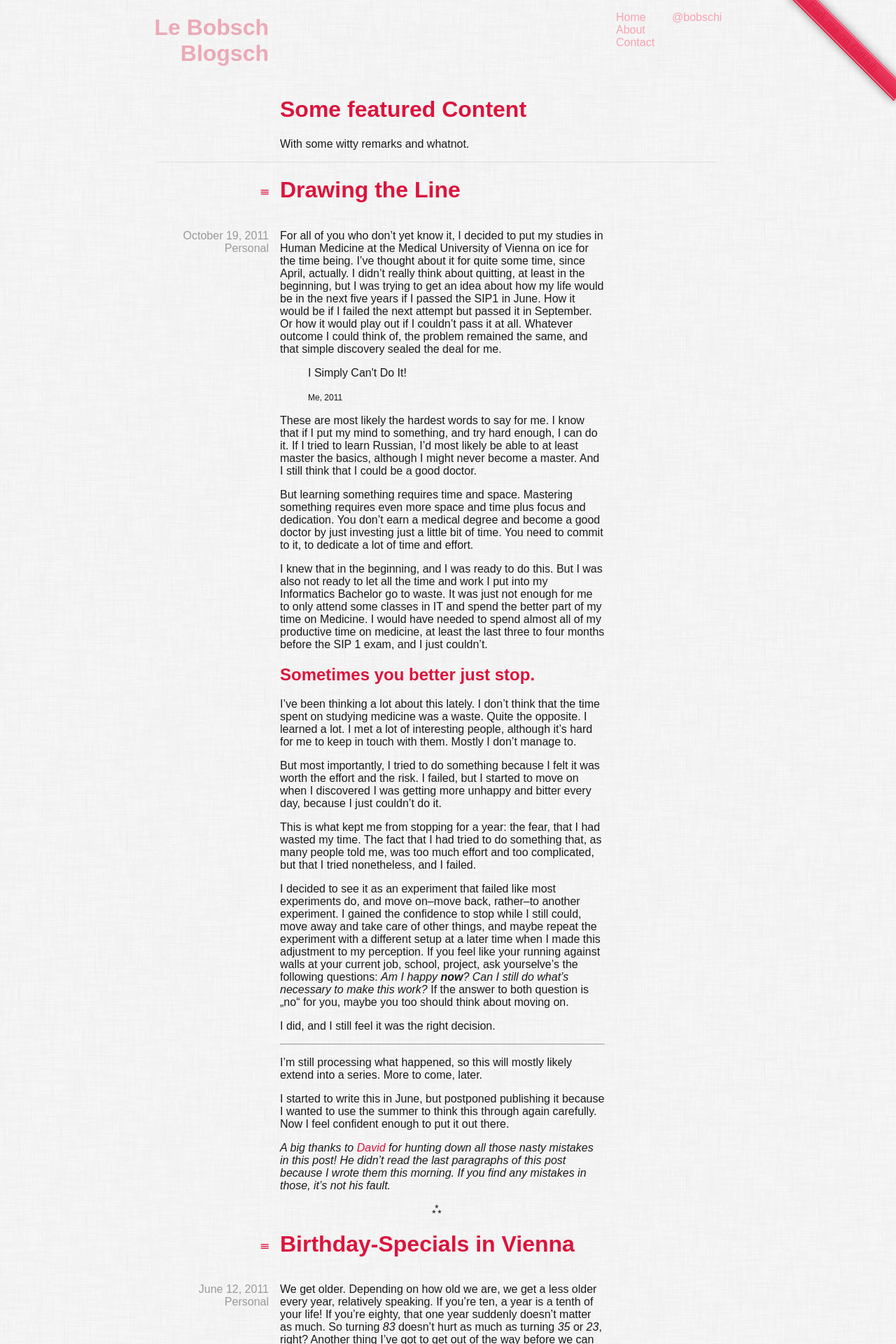
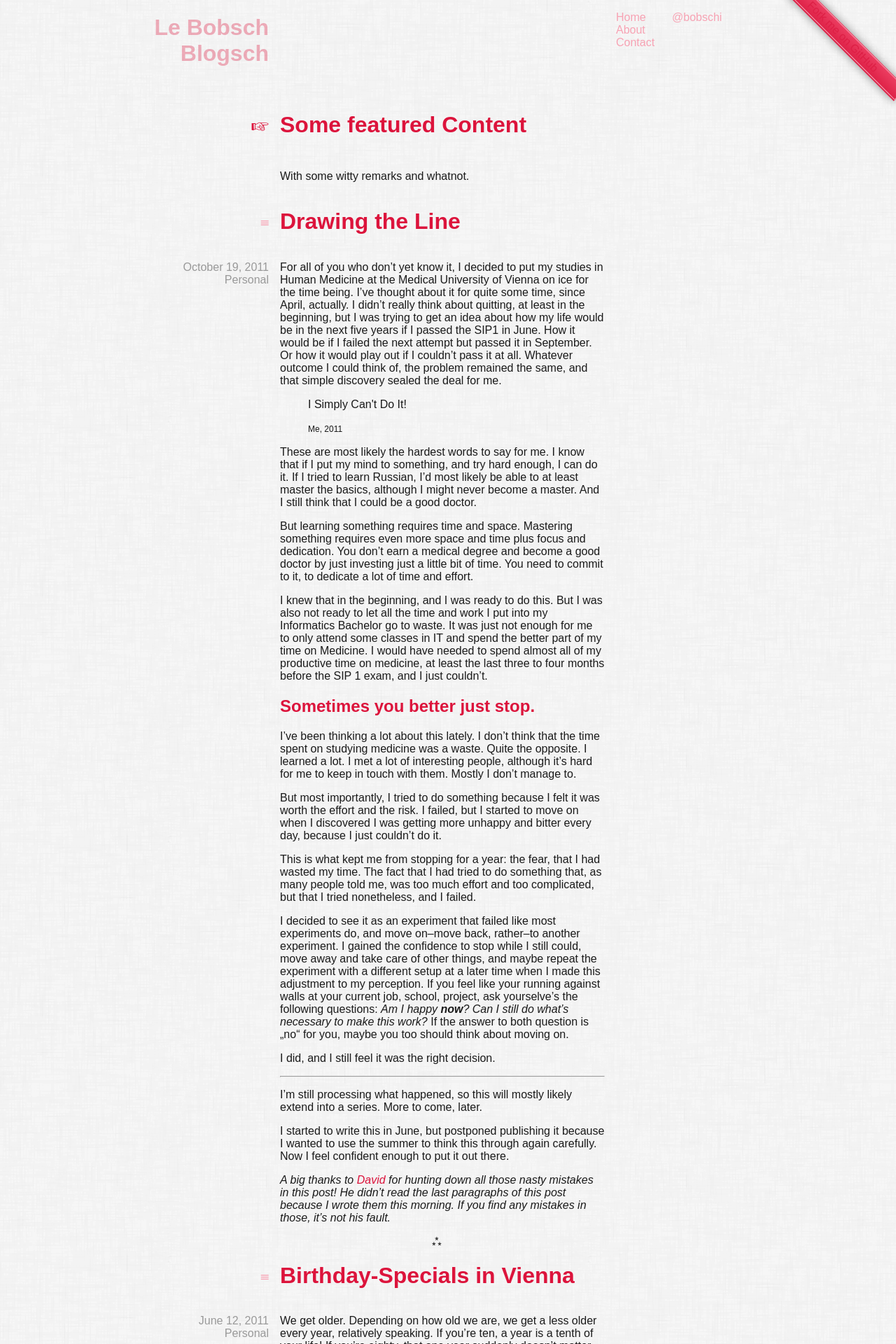
Before and after one commit to bobschi/lebobs.ch, a Jekyll site: the page built from index.html, in a window 1280 px wide. Shown: the top 1920 px of the page at 70% size. Built offline with Jekyll 4.4.1, drawn with Linux system fonts in a browser that asks for light colours; Markdown is read by kramdown in place of the engine named in the settings; the list of posts is cut into pages by our own code.

Commit message:
beginning to polish the new design

```diff
--- a/_layouts/index.html
+++ b/_layouts/index.html
@@ -1,14 +1,23 @@
 ---
 layout: default
 ---
-<div class="span10 offset1">
-{% if content %}
+<div class="span12">
+{% if page.featured %}
 <article id="featured">
-<div class="span6 offset2">
+  <header>
+    <div class="row">
+      <hgroup>
+        <h1>{{ page.featured }}</h1>
+      </hgroup>
+      <div class="decoration pull7">
+        <p class="flourish huge">&#9758;</p>
+      </div>
+    </div>
+  </header>
+<section>
 {{ content | markdownify }}
-</div>
+</section>
 </article>
-<div class="clearfix"></div>
 {% endif %}
 
 {% for post in paginator.posts %}
@@ -18,8 +27,8 @@ layout: default
       <hgroup>
         <h1>{{ post.title | escape }}</h1>
       </hgroup>
-      <div class="permalink pull7">
-        <a class="flourish" href="{{ post.url }}">&#9776;</a>
+      <div class="decoration pull7 mute">
+        <p><a class="flourish" href="{{ post.url }}">&#9776;</a></p>
       </div>
     </div>
   </header>
--- a/css/bobschi.css
+++ b/css/bobschi.css
@@ -608,34 +608,37 @@ header[role="banner"] hgroup {
 header[role="banner"] nav ul {
   padding-left: 0;
 }
-div[role="main"] article[id*="post"] .permalink {
-  margin-top: 2.0999999999999996em;
+div[role="main"] article#featured .decoration {
+  margin-top: -1.5em;
+}
+div[role="main"] article#featured .decoration .flourish {
+  font-size: 2em;
+  line-height: 1;
+}
+div[role="main"] article .decoration {
   text-align: right;
 }
-div[role="main"] article[id*="post"] aside {
+div[role="main"] article aside {
   text-align: right;
 }
-div[role="main"] article[id*="post"] aside ul {
+div[role="main"] article aside ul {
   list-style: none;
   padding-left: 0;
 }
-div[role="main"] article[id*="post"] aside ul ul {
+div[role="main"] article aside ul ul {
   list-style: none;
   padding-left: 0;
   height: 24;
 }
-div[role="main"] article[id*="post"] aside ul ul,
-div[role="main"] article[id*="post"] aside ul ul li {
+div[role="main"] article aside ul ul,
+div[role="main"] article aside ul ul li {
   display: inline;
 }
-div[role="main"] article[id*="post"] aside ul ul li:after {
+div[role="main"] article aside ul ul li:after {
   content: ",";
 }
-div[role="main"] article[id*="post"] aside ul ul li:last-child:after {
+div[role="main"] article aside ul ul li:last-child:after {
   content: "";
-}
-div[role="main"] aside#pagination {
-  text-align: center;
 }
 div[role="main"] aside#pagination ul {
   list-style: none;
@@ -874,6 +877,9 @@ div[role="main"]:after,
 footer[role="contentinfo"]:after {
   clear: both;
 }
+header[role="banner"] {
+  margin-bottom: 1.375em;
+}
 header[role="banner"] hgroup {
   float: left;
   margin-left: 1em;
@@ -907,66 +913,66 @@ div[role="main"]:after {
 div[role="main"]:after {
   clear: both;
 }
-div[role="main"] #featured,
 div[role="main"] .asterisk,
 div[role="main"] #pagination {
   margin-left: -1em;
   *zoom: 1;
 }
-div[role="main"] #featured:before,
 div[role="main"] .asterisk:before,
 div[role="main"] #pagination:before,
-div[role="main"] #featured:after,
 div[role="main"] .asterisk:after,
 div[role="main"] #pagination:after {
   display: table;
   content: "";
 }
-div[role="main"] #featured:after,
 div[role="main"] .asterisk:after,
 div[role="main"] #pagination:after {
   clear: both;
 }
-div[role="main"] article[id*="post"] {
+div[role="main"] article {
   margin-left: -1em;
   *zoom: 1;
 }
-div[role="main"] article[id*="post"]:before,
-div[role="main"] article[id*="post"]:after {
+div[role="main"] article:before,
+div[role="main"] article:after {
   display: table;
   content: "";
 }
-div[role="main"] article[id*="post"]:after {
+div[role="main"] article:after {
   clear: both;
 }
-div[role="main"] article[id*="post"] header {
+div[role="main"] article header {
   float: left;
   margin-left: 1em;
   width: 39em;
-  margin-left: 6em;
+  margin-left: 11em;
 }
-div[role="main"] article[id*="post"] section,
-div[role="main"] article[id*="post"] footer {
+div[role="main"] article section,
+div[role="main"] article footer {
   float: left;
   margin-left: 1em;
   width: 29em;
-  margin-left: 11em;
+  margin-left: 16em;
 }
-div[role="main"] article[id*="post"] aside {
+div[role="main"] article aside {
   float: left;
   margin-left: 1em;
   width: 9em;
 }
-div[role="main"] article[id*="post"] header hgroup {
+div[role="main"] article header hgroup {
   float: left;
   margin-left: 1em;
   width: 29em;
   margin-left: 6em;
 }
-div[role="main"] article[id*="post"] header .permlink {
+div[role="main"] article header .decoration {
+  padding-top: 1em;
   float: left;
   margin-left: 1em;
   width: 4em;
+}
+footer[role="contentinfo"] {
+  margin-top: 1.375em;
 }
 footer[role="contentinfo"] #license,
 footer[role="contentinfo"] #feed,
@@ -1024,19 +1030,6 @@ a:link:hover {
 .mute h6 {
   color: #f7a2b3;
 }
-#pagination a,
-#pagination a:link {
-  color: #f7a2b3;
-}
-#pagination a:hover {
-  color: #fbd1d9;
-}
-#pagination ul.active a {
-  border-bottom: 2px solid #f7a2b3;
-}
-#pagination ul.active a:hover {
-  border-bottom: 2px solid #fbd1d9;
-}
 header nav,
 footer,
 aside {
@@ -1075,6 +1068,12 @@ footer h6,
 aside h6 {
   color: #f7a2b3;
 }
+header[role="banner"] {
+  border-color: rgba(255, 255, 255, 0.5);
+  border-style: solid;
+  border-width: 0;
+  border-bottom: 0.125em;
+}
 header[role="banner"] hgroup h1,
 header[role="banner"] hgroup h2 {
   color: rgba(220, 20, 60, 0.333333334);
@@ -1083,11 +1082,27 @@ header[role="banner"] hgroup a,
 header[role="banner"] hgroup a:link {
   color: rgba(220, 20, 60, 0.333333334);
 }
-#featured {
-  border-bottom: 1px solid rgba(153, 153, 153, 0.25);
+div[role="main"] header .decoration {
+  color: #dc143c;
+}
+div[role="main"] aside#pagination a,
+div[role="main"] aside#pagination a:link {
+  color: #f7a2b3;
+}
+div[role="main"] aside#pagination a:hover {
+  color: #fbd1d9;
+}
+div[role="main"] aside#pagination ul.active a {
+  border-bottom: 2px solid #f7a2b3;
+}
+div[role="main"] aside#pagination ul.active a:hover {
+  border-bottom: 2px solid #fbd1d9;
 }
 footer[role="contentinfo"] {
-  border-top: 1px solid rgba(153, 153, 153, 0.25);
+  border-color: rgba(255, 255, 255, 0.5);
+  border-style: solid;
+  border-width: 0;
+  border-bottom: 0.125em;
 }
 .debug {
   background: rgba(220, 20, 60, 0.25);
--- a/index.html
+++ b/index.html
@@ -1,8 +1,7 @@
 ---
 layout: index
 title: Le Bobsch Blogsch
+featured: Some featured Content
 ---
 
-# Some featured Content
-
 With some witty remarks and whatnot.
```
Also changed, not shown: less/color.less (+39 -19 lines), less/layout.less (+18 -11 lines), less/type.less (+19 -9 lines).
